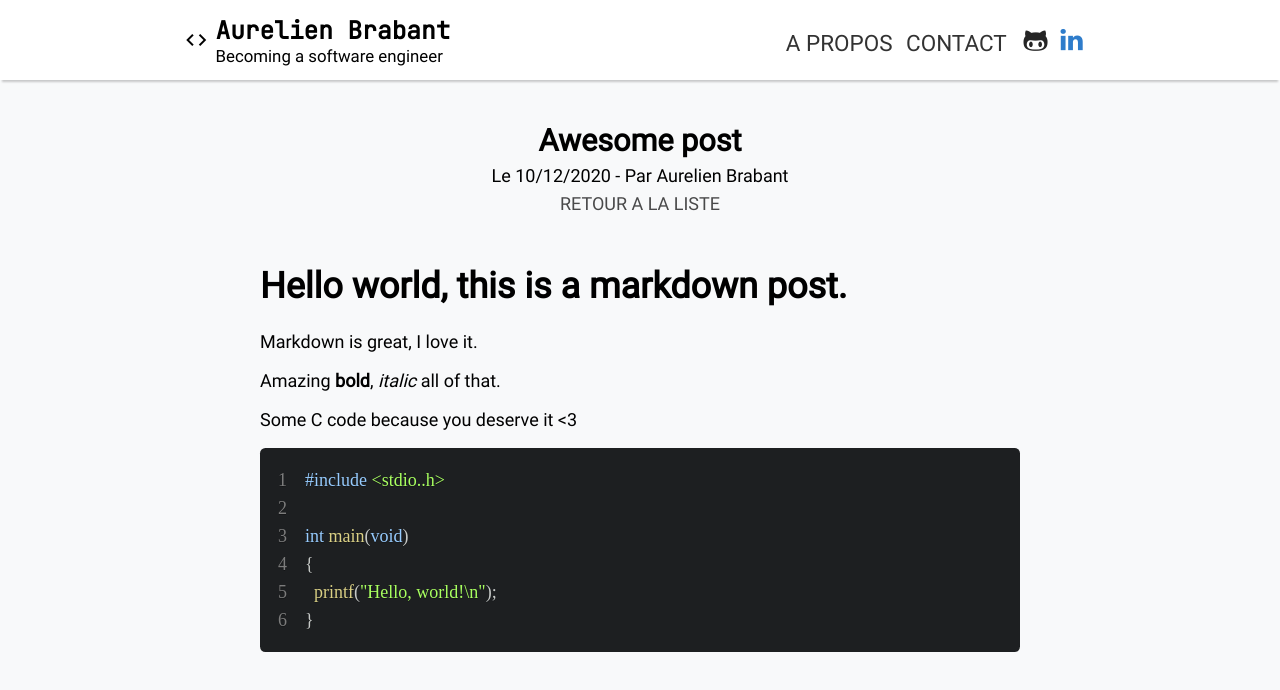
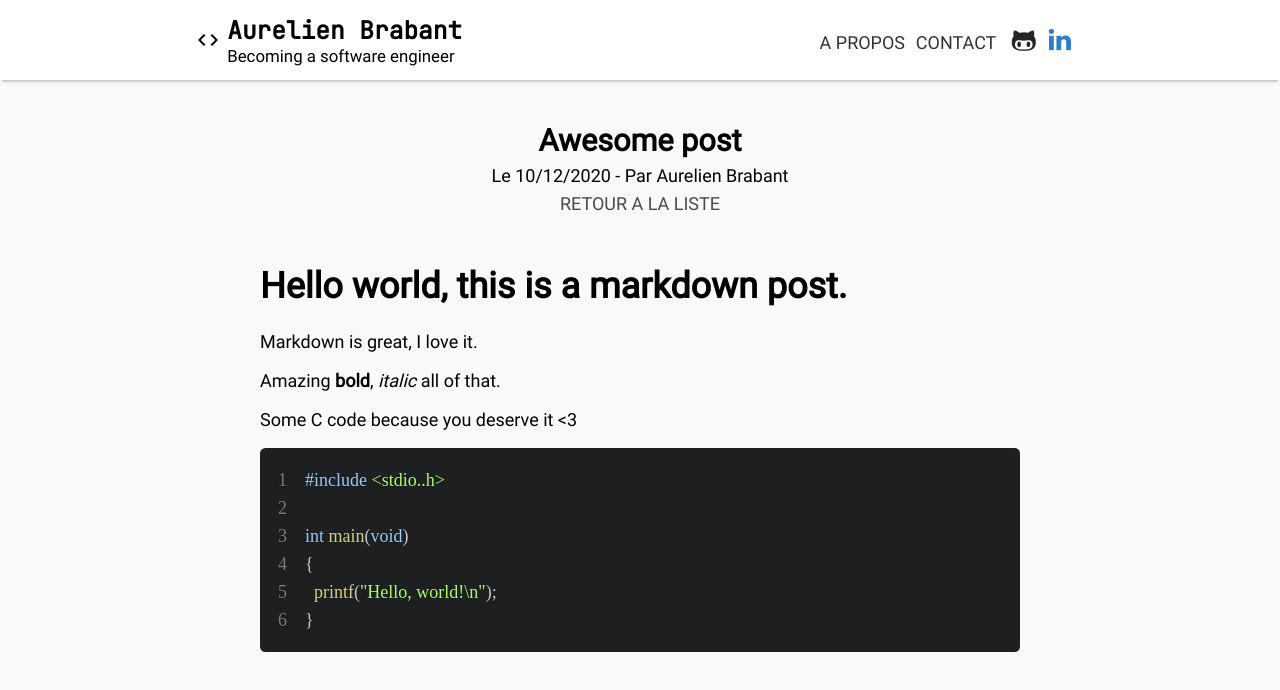
Before and after one commit to aurelien-brabant/legacy-aurelienbrabant.fr, a Next.js app: page /posts/firstpost in a window 1280 px wide. Shown: the top 690 px of the page. Built offline with nearby package versions, Linux system fonts and the light colour scheme.

Commit message:
Minor styling tweaks

```diff
--- a/pages/posts/[id].js
+++ b/pages/posts/[id].js
@@ -1,4 +1,7 @@
-import Link from "next/link"
+import { Fragment } from "react";
+
+import Link from "next/link";
+import Head from "next/head";
 
 import ReactMarkdown from "react-markdown";
 import CodeBlock from "../../components/CodeBlock";
@@ -12,6 +15,10 @@ import Container from "../../components/Container";
 
 export default function Post({ postData }) {
     return (
+        <Fragment>
+            <Head>
+                <title>{postData.title}</title>
+            </Head>
             <Layout>
                 <div className={styles.wrapper}>
                     <div
@@ -37,6 +44,7 @@ export default function Post({ postData }) {
                     </div>
                 </div>
             </Layout>
+        </Fragment>
     );
 }
 
--- a/styles/header.module.css
+++ b/styles/header.module.css
@@ -33,7 +33,7 @@
 	display: flex;
 	list-style-type: none;
 	padding-left: 0;
-	font-size: 1.25rem;
+	font-size: 1rem;
 	text-transform: uppercase;
 	margin: 5px 0 0 0;
 }
@@ -50,7 +50,6 @@
 }
 
 .navbar ul li a:hover {
-	text-decoration: underline;
 	opacity: 1;
 }
 
```
Lines whose indentation alone changed are shown as unchanged.
